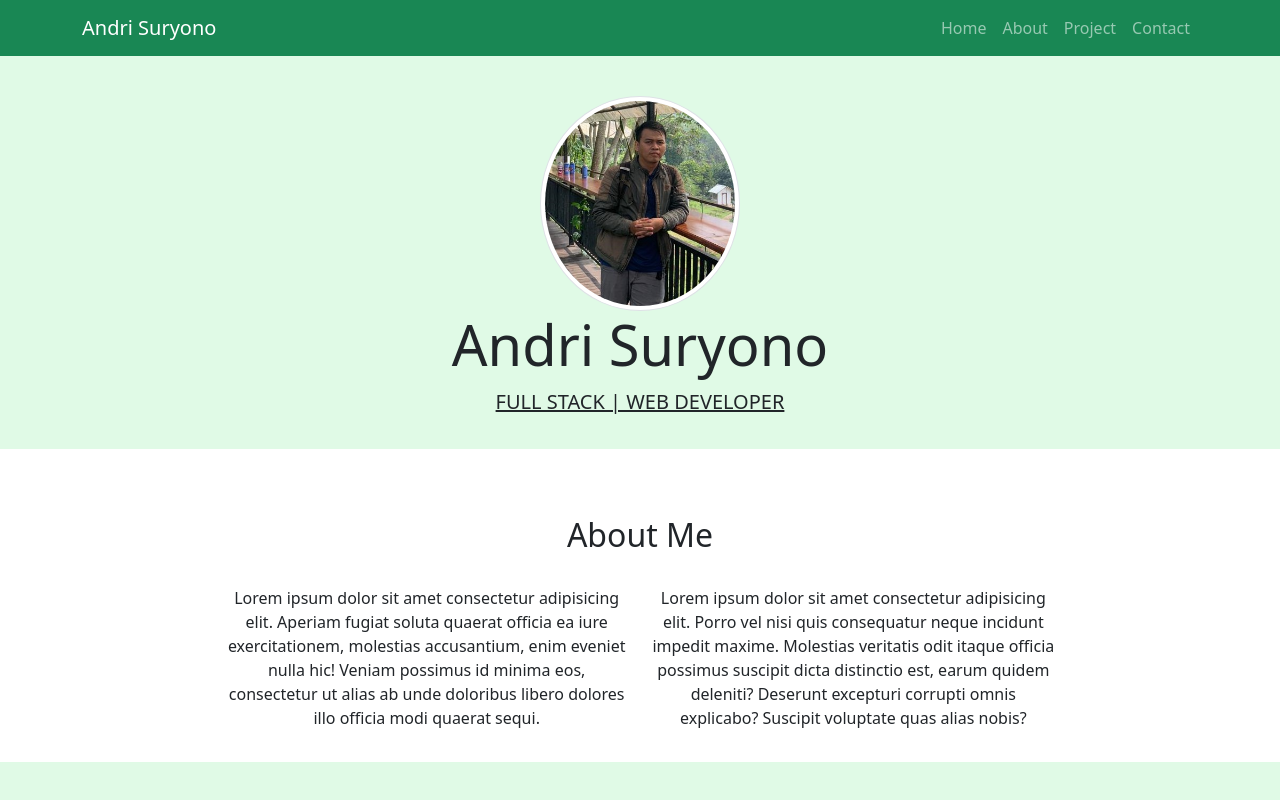
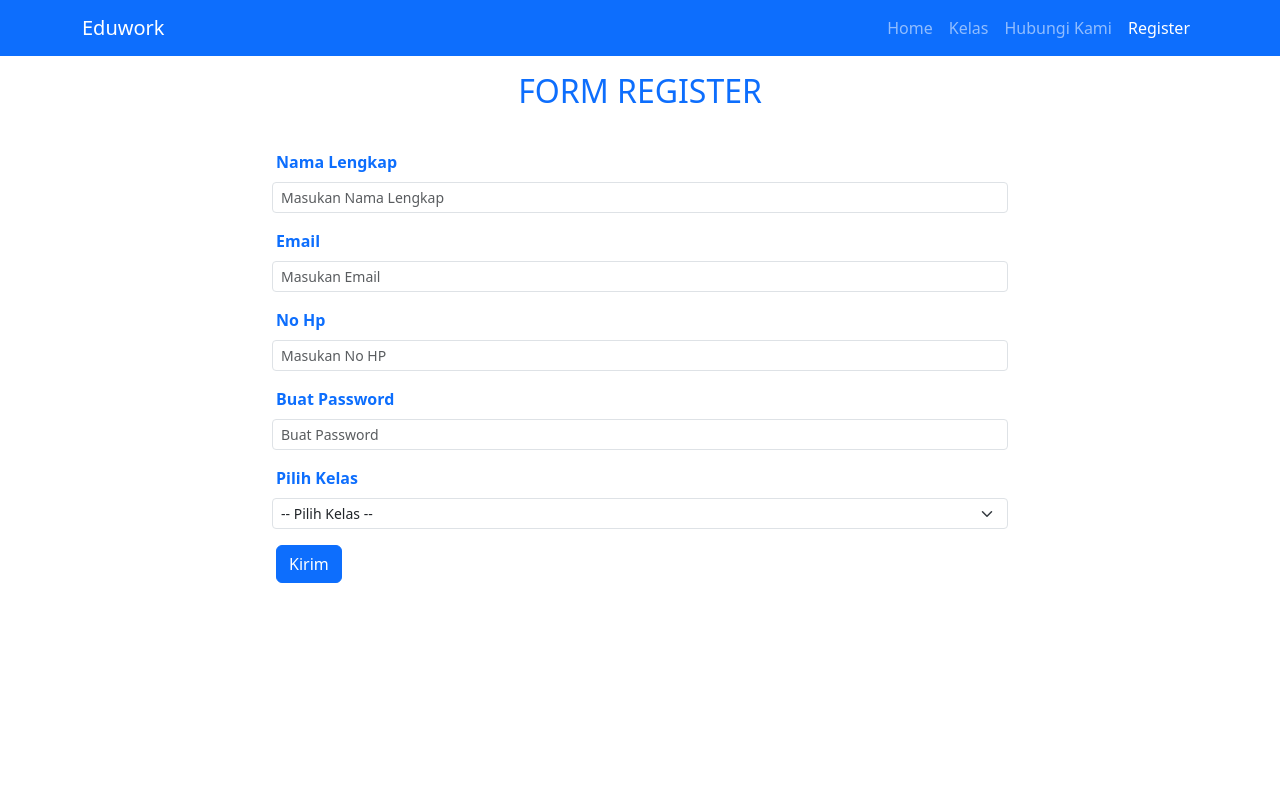
Before and after one commit to andry06/andri-reactjs, a React (Create React App) app: page / in a window 1280 px wide. Shown: the top 800 px of the page. Built offline with nearby package versions, Linux system fonts and the light colour scheme.

Commit message:
tugas form registrasi reactjs

```diff
--- a/package.json
+++ b/package.json
@@ -13,6 +13,7 @@
     "react-scripts": "5.0.1",
     "sass": "^1.66.1",
     "styled-components": "^6.0.7",
+    "validatorjs": "^3.22.1",
     "web-vitals": "^2.1.4"
   },
   "scripts": {
--- a/src/App.js
+++ b/src/App.js
@@ -1,15 +1,19 @@
 import logo from './logo.svg';
 import './App.css';
+import 'bootstrap/dist/css/bootstrap.min.css';
+import FormInput from './FormInput';
+
 // import Component from './component';
-import 'bootstrap/dist/css/bootstrap.min.css';
-import Styling from './styling';
+// import Styling from './styling';
+
 
 
 function App() {
   return (
     <div className="App">
     {/* <Component /> */}
-    <Styling />
+    {/* <Styling />  */}
+    <FormInput />
   </div>
   );
 }
--- /dev/null
+++ b/src/FormInput/NavbarCom.jsx
@@ -0,0 +1,22 @@
+import React from "react";
+import { Container, Nav, Navbar } from "react-bootstrap";
+
+class NavbarCom extends React.Component{
+    render(){
+        return(
+            <Navbar bg="primary"  data-bs-theme="dark">
+                <Container>
+                <Navbar.Brand href="#home" >Eduwork</Navbar.Brand>
+                <Nav defaultActiveKey="/register" className="justify-content-end">
+                    <Nav.Link href="/home">Home</Nav.Link>
+                    <Nav.Link href="#">Kelas</Nav.Link>
+                    <Nav.Link href="#">Hubungi Kami</Nav.Link>
+                    <Nav.Link href="/register">Register</Nav.Link>
+                </Nav>
+                </Container>
+            </Navbar>
+        )
+    }
+}
+
+export default NavbarCom;
--- /dev/null
+++ b/src/FormInput/Register.jsx
@@ -0,0 +1,141 @@
+import React from "react";
+import { Button, Col, Container, Form, Row } from "react-bootstrap";
+import * as Validator from 'validatorjs';
+
+
+const ShowErrors = ({errors}) => {
+    return (
+        <ul style={{ color: 'red' }}>
+            {
+                errors.map((error, i) => <li key={i}>{error}</li>)
+            }
+        </ul>
+    )
+}
+
+export default class Register extends React.Component{
+    state = {
+        nama: '',
+        email: '',
+        no_hp: '',
+        password: '',
+        kelas: '',
+        errors: []
+    }
+
+    handleSubmit = (e) => {
+        e.preventDefault();
+
+        const {nama, email, no_hp, password, kelas} = this.state;
+
+        let data = {nama, email, no_hp, password, kelas};
+
+        let rules = {
+            nama: 'required',
+            email: 'required|email',
+            no_hp: 'min:10|max:13|required',
+            password: 'min:8|required',
+            kelas: 'required'
+        };
+
+        let validation = new Validator(data, rules);
+        validation.passes();
+        this.setState({
+            errors: [
+                ...validation.errors.get('nama'),
+                ...validation.errors.get('email'),
+                ...validation.errors.get('no_hp'),
+                ...validation.errors.get('password'),
+                ...validation.errors.get('kelas'),
+            ]
+        }, () => {
+            if(this.state.errors.length <= 0){
+                alert(`
+                Nama Lengkap: ${this.state.nama}
+                Email: ${this.state.email}
+                No Hp: ${this.state.no_hp}
+                Password: ${this.state.password}
+                Kelas: ${this.state.kelas}
+                `);
+                this.setState({
+                    nama: '',
+                    email: '',
+                    no_hp: '',
+                    password: '',
+                    kelas: ''
+                });
+            }
+        });
+
+
+
+    }
+
+    render(){
+        return (
+
+                 <Container >
+                    <Row className="my-3">
+                        <Col><h2 className="text-primary">FORM REGISTER</h2></Col>
+                    </Row>
+
+                    <Row className="justify-content-center fs-6">
+                        <Col md={8} className="mb-3 text-start">
+                            {/* ini untuk memunculkan pesan error */}
+                            {
+                            this.state.errors && <ShowErrors errors={this.state.errors} />
+                            }
+                              {/* sampai sini untuk memunculkan pesan error */}
+
+                            <Form onSubmit={this.handleSubmit}>
+
+                                <Form.Group className="mb-3 text-start text-primary fw-bold" controlId="name">
+                                    <Form.Label className="ms-1">Nama Lengkap</Form.Label>
+                                    <Form.Control size="sm" type="text" name="nama" placeholder="Masukan Nama Lengkap"
+                                     value={this.state.nama} onChange={e => this.setState({nama: e.target.value})}/>
+                                </Form.Group>
+
+                                <Form.Group className="mb-3 text-start text-primary fw-bold" controlId="email">
+                                    <Form.Label className="ms-1">Email</Form.Label>
+                                    <Form.Control size="sm" type="email" name="email" placeholder="Masukan Email"
+                                     value={this.state.email} onChange={e => this.setState({email: e.target.value})} />
+                                </Form.Group>
+
+                                <Form.Group className="mb-3 text-start text-primary fw-bold" controlId="no_hp">
+                                    <Form.Label className="ms-1">No Hp</Form.Label>
+                                    <Form.Control size="sm" type="number" name="no_hp" placeholder="Masukan No HP"
+                                     value={this.state.no_hp} onChange={e => this.setState({no_hp: e.target.value})}  />
+                                </Form.Group>
+
+                                <Form.Group className="mb-3 text-start text-primary fw-bold" controlId="password">
+                                    <Form.Label className="ms-1">Buat Password</Form.Label>
+                                    <Form.Control size="sm" type="password" name="password" placeholder="Buat Password"
+                                     value={this.state.password} onChange={e => this.setState({password: e.target.value})}/>
+                                </Form.Group>
+
+                                <Form.Group className="mb-3 text-start text-primary fw-bold" controlId="kelas">
+                                    <Form.Label className="ms-1">Pilih Kelas</Form.Label>
+                                    <Form.Select size="sm" aria-label="Default select kelas" value={this.state.kelas}
+                                     onChange={e => this.setState({kelas: e.target.value})}>
+                                        <option value="" >-- Pilih Kelas --</option>
+                                        <option value="Quality Assurance">Quality Assurance</option>
+                                        <option value="Programer Laravel x Vue jS">Programer Laravel x Vue jS</option>
+                                        <option value="Programer React JS x Node JS">Programer React JS x Node JS</option>
+                                        <option value="Desaigner UI/UX">Desaigner UI/UX</option>
+                                        <option value="Digital Marketing">Digital Marketing</option>
+                                    </Form.Select>
+                                </Form.Group>
+
+                                <div className="mb-3 ms-1 text-start">
+                                    <Button variant="primary" type="submit">
+                                        Kirim
+                                    </Button>
+                                </div>
+                            </Form>
+                        </Col>
+                    </Row>
+                </Container>
+
+        )
+    }
+}
--- /dev/null
+++ b/src/FormInput/index.jsx
@@ -0,0 +1,14 @@
+import React from "react";
+import Register from "./Register";
+import NavbarCom from "./NavbarCom";
+
+export default class FormInput extends React.Component {
+    render(){
+        return (
+            <div>
+                <NavbarCom />
+                <Register />
+            </div>
+        )
+    }
+}
--- a/src/styling/Contactme.jsx
+++ b/src/styling/Contactme.jsx
@@ -28,7 +28,7 @@ export default class Contactme extends React.Component {
                                     <Form.Control as="textarea" rows={3} />
                                 </Form.Group>
                                 <div className="mb-3 ms-1 text-start">
-                                    <Button variant="primary" type="submit">
+                                    <Button variant="success" type="submit">
                                         Kirim
                                     </Button>
                                 </div>
```
Also changed, not shown: 1 other file (tests, documents, lock files or other folders).
